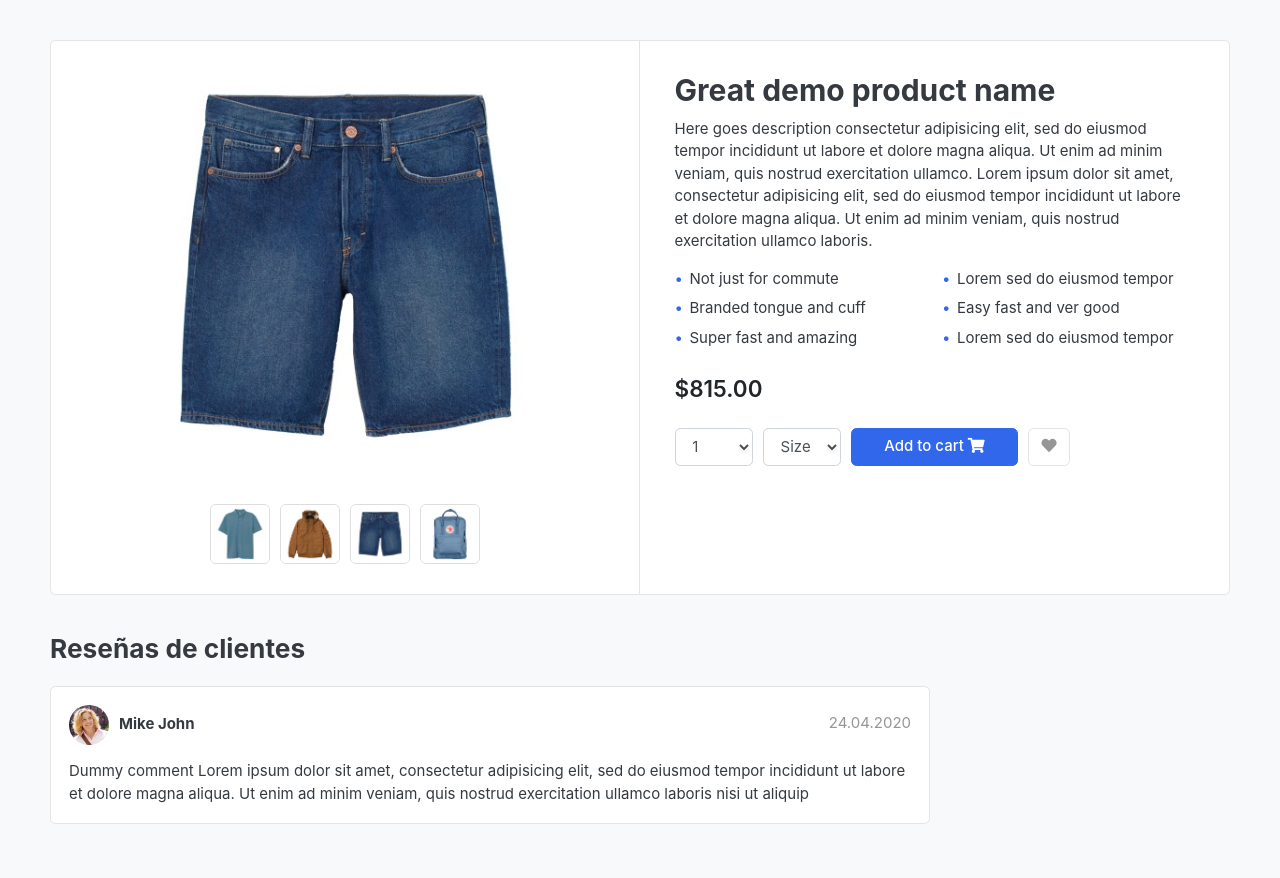
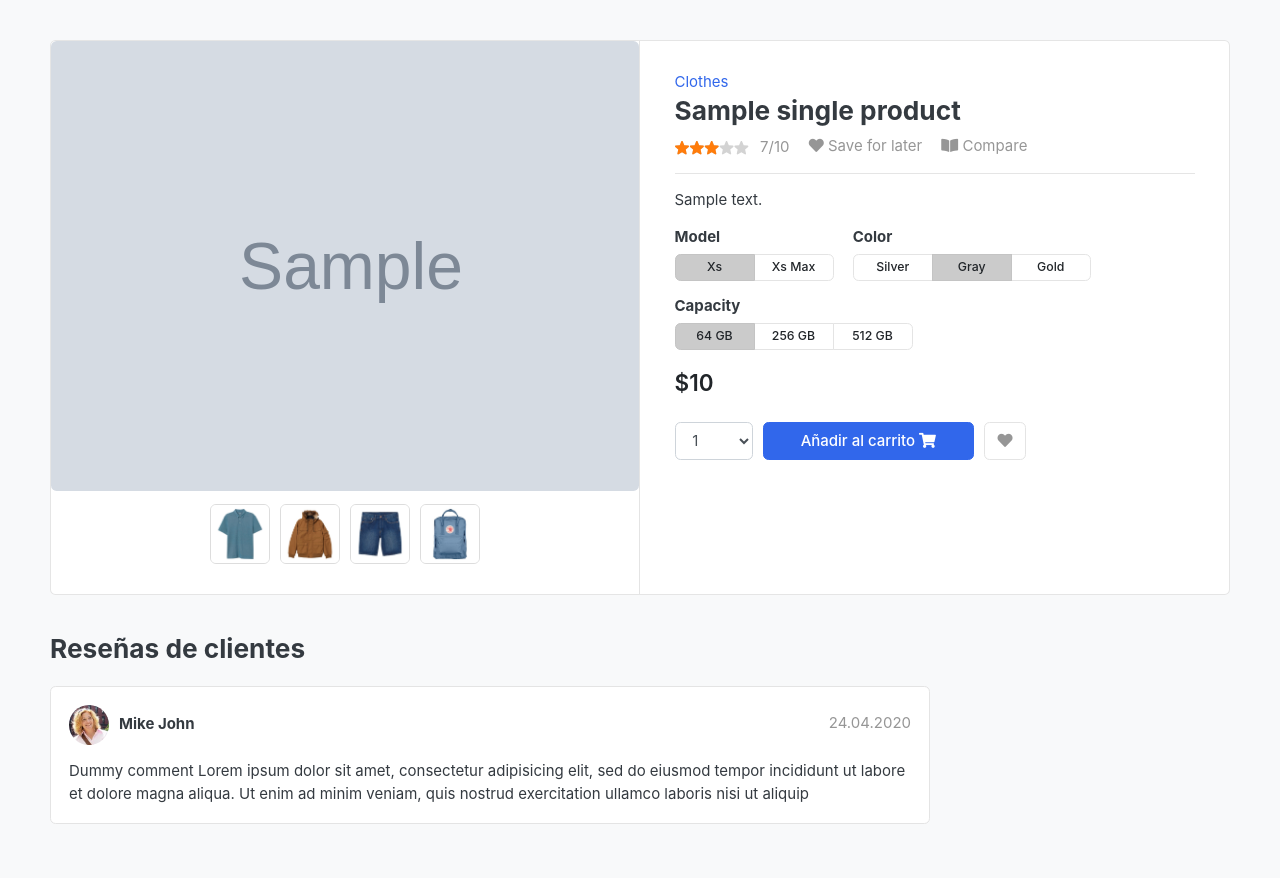
Before and after one commit to JuanitoOrtega/django-greatkart, a Django app: template templates/store/product_detail.html in a window 1280 px wide. Shown: the part 170-1048 px from the top of the page. Run offline with Django 3.2, Linux system fonts and the light colour scheme; the template is opened without the code that fills it: most values are stand-ins (such as "Sample title", 1, 10 or a date in 2020); grey boxes marked "Sample" are stand-in pictures; some libraries are stand-ins or nearby versions; some web fonts are replaced.

Commit message:
single product view

```diff
--- a/templates/store/product_detail.html
+++ b/templates/store/product_detail.html
@@ -9,7 +9,7 @@
         <aside class="col-sm-6 border-right">
           <article class="gallery-wrap">
             <div class="img-big-wrap">
-              <a href="#"><img src="{% static 'images/items/3.jpg' %}" /></a>
+              <a href="#"><img src="{{ single_product.images.url }}" /></a>
             </div>
             <!-- img-big-wrap.// -->
             <div class="thumbs-wrap">
@@ -32,27 +32,67 @@
         </aside>
         <main class="col-sm-6">
           <article class="content-body">
-            <h2 class="title">Great demo product name</h2>
+            <a href="#" class="text-primary btn-link">Clothes</a>
+						<h3 class="title">{{ single_product.product_name }}</h3>
+						<div>
+							<ul class="rating-stars">
+								<li style="width:60%" class="stars-active">
+									<img src="{% static 'images/icons/stars-active.svg' %}" alt="">
+								</li>
+								<li>
+									<img src="{% static 'images/icons/starts-disable.svg' %}" alt="">
+								</li>
+							</ul>
+							<span class="label-rating mr-3 text-muted">7/10</span>
+							<a href="#" class="btn-link  mr-3 text-muted"> <i class="fa fa-heart"></i> Save for later </a>
+							<a href="#" class="btn-link text-muted"> <i class="fa fa-book-open"></i> Compare </a>
+						</div>
+						<hr>
+            <p>{{ single_product.description }}</p>
+            <div class="item-option-select">
+              <h6>Model</h6>
+              <div class="btn-group btn-group-sm btn-group-toggle" data-toggle="buttons">
+                <label class="btn btn-light active">
+                  <input type="radio" name="radio_size" checked> Xs
+                </label>
+                <label class="btn btn-light">
+                  <input type="radio" name="radio_size"> Xs Max
+                </label>
+              </div>
+            </div>
 
-            <p>
-              Here goes description consectetur adipisicing elit, sed do eiusmod
-              tempor incididunt ut labore et dolore magna aliqua. Ut enim ad minim
-              veniam, quis nostrud exercitation ullamco. Lorem ipsum dolor sit amet,
-              consectetur adipisicing elit, sed do eiusmod tempor incididunt ut
-              labore et dolore magna aliqua. Ut enim ad minim veniam, quis nostrud
-              exercitation ullamco laboris.
-            </p>
-            <ul class="list-normal cols-two">
-              <li>Not just for commute</li>
-              <li>Branded tongue and cuff</li>
-              <li>Super fast and amazing</li>
-              <li>Lorem sed do eiusmod tempor</li>
-              <li>Easy fast and ver good</li>
-              <li>Lorem sed do eiusmod tempor</li>
-            </ul>
+            <div class="item-option-select">
+              <h6>Color</h6>
+              <div class="btn-group btn-group-sm btn-group-toggle" data-toggle="buttons">
+                <label class="btn btn-light">
+                  <input type="radio" name="radio_color"> Silver
+                </label>
+                <label class="btn btn-light active">
+                  <input type="radio" name="radio_color" checked> Gray
+                </label>
+                <label class="btn btn-light">
+                  <input type="radio" name="radio_color"> Gold
+                </label>
+              </div>
+            </div>
+
+            <div class="item-option-select">
+              <h6>Capacity</h6>
+              <div class="btn-group btn-group-sm btn-group-toggle" data-toggle="buttons">
+                <label class="btn btn-light active">
+                  <input type="radio" name="options" checked> 64 GB
+                </label>
+                <label class="btn btn-light">
+                  <input type="radio" name="options"> 256 GB
+                </label>
+                <label class="btn btn-light">
+                  <input type="radio" name="options"> 512 GB
+                </label>
+              </div>
+            </div>
 
             <div class="h3 mb-4">
-              <var class="price h4">$815.00</var>
+              <var class="price h4">${{ single_product.price }}</var>
             </div>
             <!-- price-wrap.// -->
 
@@ -65,18 +105,9 @@
                 </select>
               </div>
               <!-- col.// -->
-              <div class="col-2">
-                <select class="form-control">
-                  <option>Size</option>
-                  <option>XL</option>
-                  <option>MD</option>
-                  <option>XS</option>
-                </select>
-              </div>
-              <!-- col.// -->
               <div class="col">
                 <a href="#" class="btn btn-primary w-100">
-                  Add to cart <i class="fas fa-shopping-cart"></i>
+                  Añadir al carrito <i class="fas fa-shopping-cart"></i>
                 </a>
               </div>
               <!-- col.// -->
```
Also changed, not shown: store/views.py (+12 -1 lines).
